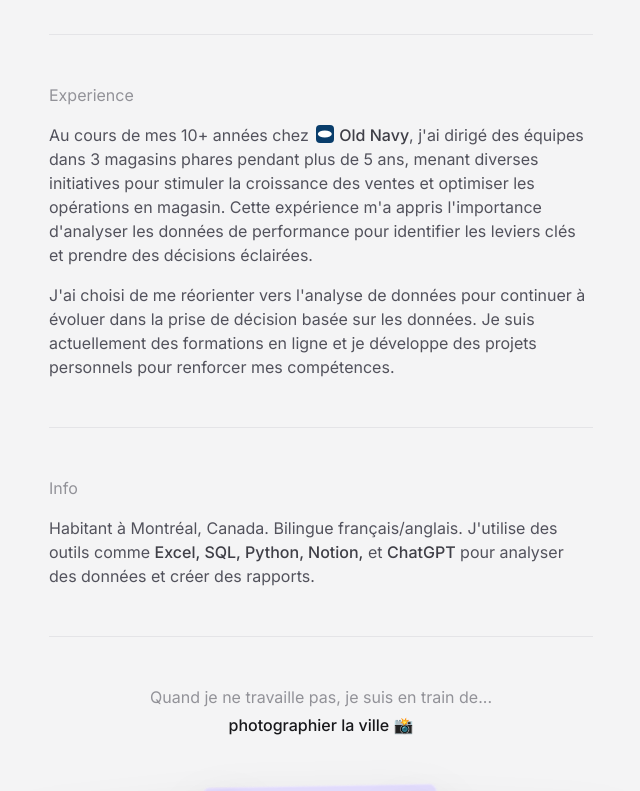
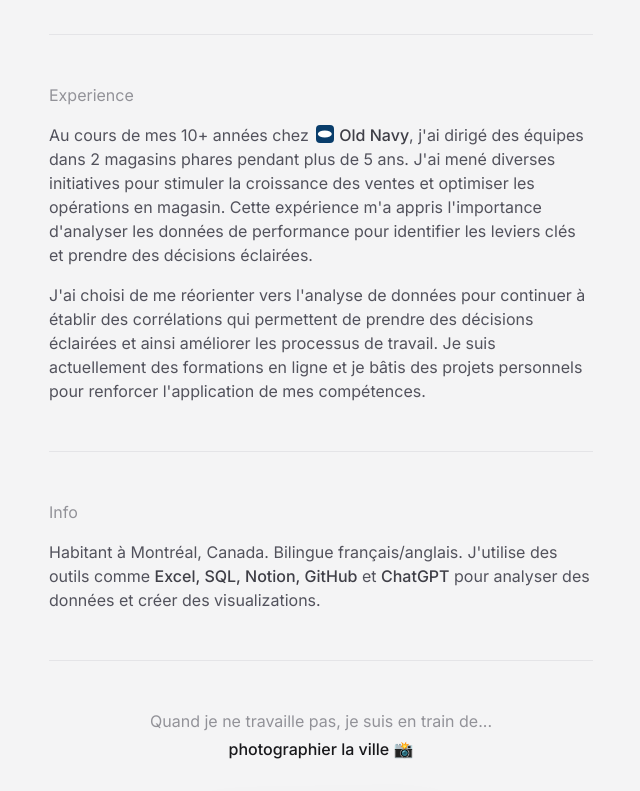
Before and after one commit to daniakl/cv-dania, a Next.js app: page / in a window 1280 px wide. Shown: the part 620-1411 px from the top of the page, without its empty margins (319-959 px from the left). Built offline with nearby package versions, Linux system fonts and the light colour scheme; a web font is replaced by a local one.

Commit message:
modifications de textes

```diff
--- a/src/app/(fr)/page.tsx
+++ b/src/app/(fr)/page.tsx
@@ -49,8 +49,8 @@ export default function Home() {
           <h2 className="opacity-60">Experience</h2>
           <p className="text-pretty">
             Au cours de mes 10+ années chez <OldNavyBadge />, j&apos;ai dirigé
-            des équipes dans 3 magasins phares pendant plus de 5 ans, menant
-            diverses initiatives pour stimuler la croissance des ventes et
+            des équipes dans 2 magasins phares pendant plus de 5 ans. J&apos;ai
+            mené diverses initiatives pour stimuler la croissance des ventes et
             optimiser les opérations en magasin. Cette expérience m&apos;a
             appris l&apos;importance d&apos;analyser les données de performance
             pour identifier les leviers clés et prendre des décisions éclairées.
@@ -58,9 +58,10 @@ export default function Home() {
 
           <p className="text-pretty">
             J&apos;ai choisi de me réorienter vers l&apos;analyse de données
-            pour continuer à évoluer dans la prise de décision basée sur les
-            données. Je suis actuellement des formations en ligne et je
-            développe des projets personnels pour renforcer mes compétences.
+            pour continuer à établir des corrélations qui permettent de prendre
+            des décisions éclairées et ainsi améliorer les processus de travail.
+            Je suis actuellement des formations en ligne et je bâtis des projets
+            personnels pour renforcer l&apos;application de mes compétences.
           </p>
         </section>
 
@@ -70,10 +71,10 @@ export default function Home() {
             Habitant à Montréal, Canada. Bilingue français/anglais.
             J&apos;utilise des outils comme{" "}
             <span className="font-medium text-zinc-700">
-              Excel, SQL, Python, Notion,
+              Excel, SQL, Notion, GitHub
             </span>{" "}
             et <span className="font-medium text-zinc-700">ChatGPT</span> pour
-            analyser des données et créer des rapports.
+            analyser des données et créer des visualizations.
           </p>
         </section>
 
--- a/src/app/en/page.tsx
+++ b/src/app/en/page.tsx
@@ -47,11 +47,11 @@ export default function Home() {
         <section className="space-y-4 text-zinc-600 md:pt-12 pt-8 border-t border-zinc-200">
           <h2 className="opacity-60">Experience</h2>
           <p className="text-pretty">
-            During my 10+ years at <OldNavyBadge />, I led teams accross 3
-            flagship stores for 5+ years, leading various initiatives to drive
-            sales growth and optimize store operations. During this I learned
-            the importance of digging through store performance data to find key
-            insights to make data-driven decisions.
+            During my 10+ years at <OldNavyBadge />, I led teams accross 2
+            stores for 5+ years, including a flagship, leading various
+            initiatives to drive sales growth and optimize store operations.
+            During this I learned the importance of digging through store
+            performance data to find key insights to make data-driven decisions.
           </p>
 
           <p className="text-pretty">
@@ -75,10 +75,10 @@ export default function Home() {
             I&apos;m currently based in Montreal, Canada. Fluent in French and
             English. I use tools like{" "}
             <span className="font-medium text-zinc-700">
-              Excel, SQL, Python, Notion,
+              Excel, SQL, Notion, GitHub
             </span>{" "}
             and <span className="font-medium text-zinc-700">ChatGPT</span> to
-            analyze data and build reports.
+            analyze data and build visualizations.
           </p>
         </section>
 
```
